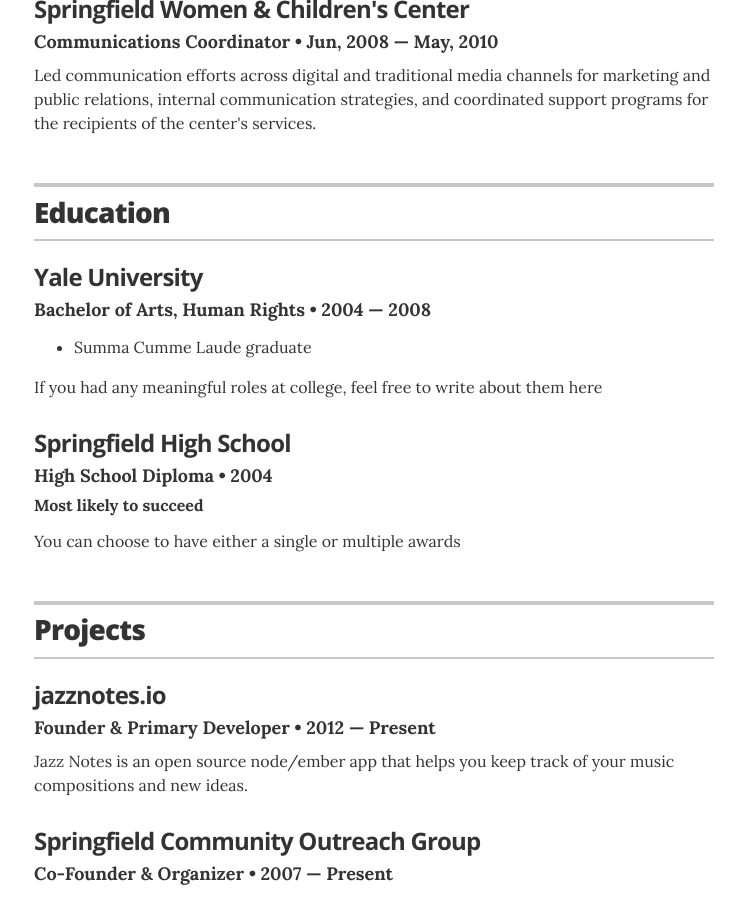
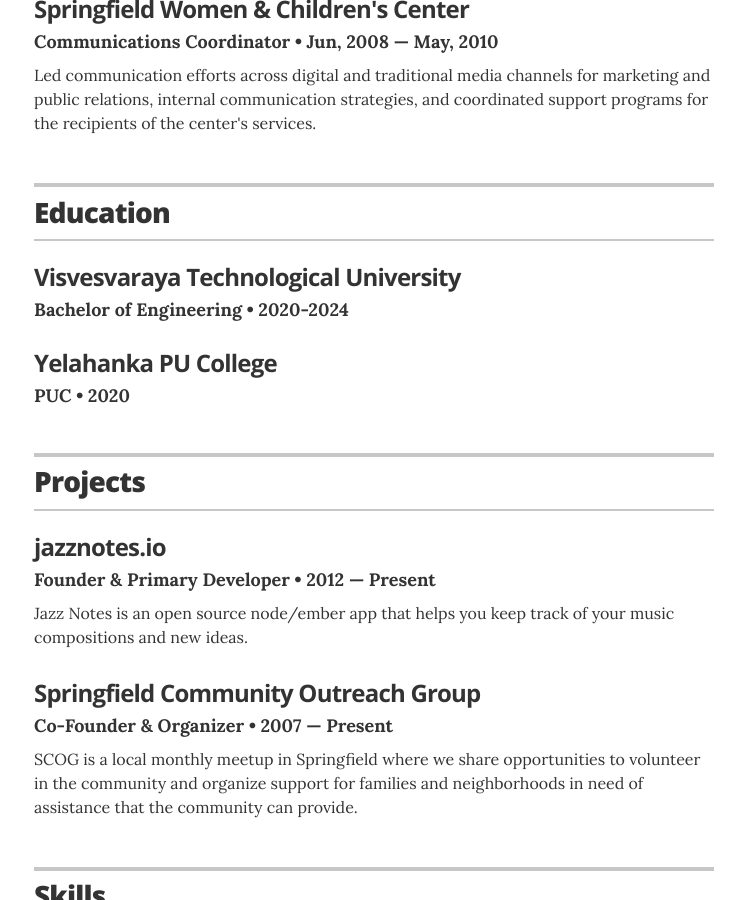
Before and after one commit to MahiDev-OP/Resume, a Jekyll site: the page built from index.html, in a window 1280 px wide and 900 px high, scrolled down 1114 px. Shown: the whole window, without its empty margins (266-1011 px from the left). Built offline with Jekyll 4.4.1, drawn with Linux system fonts in a browser that asks for light colours.

Commit message:
Update education.yml

```diff
--- a/_data/education.yml
+++ b/_data/education.yml
@@ -1,13 +1,9 @@
 # Degree
-- degree: Bachelor of Arts, Human Rights
-  uni: Yale University
-  year: 2004 &mdash; 2008
-  awards:
-    - award: Summa Cumme Laude graduate
-  summary: If you had any meaningful roles at college, feel free to write about them here
+- degree:  Bachelor of Engineering
+  uni: Visvesvaraya Technological University
+  year: 2020-2024
 
-- degree: High School Diploma
-  uni: Springfield High School
-  year: 2004
-  award: Most likely to succeed
-  summary: You can choose to have either a single or multiple awards
+
+- degree: PUC
+  uni: Yelahanka PU College
+  year: 2020
```
